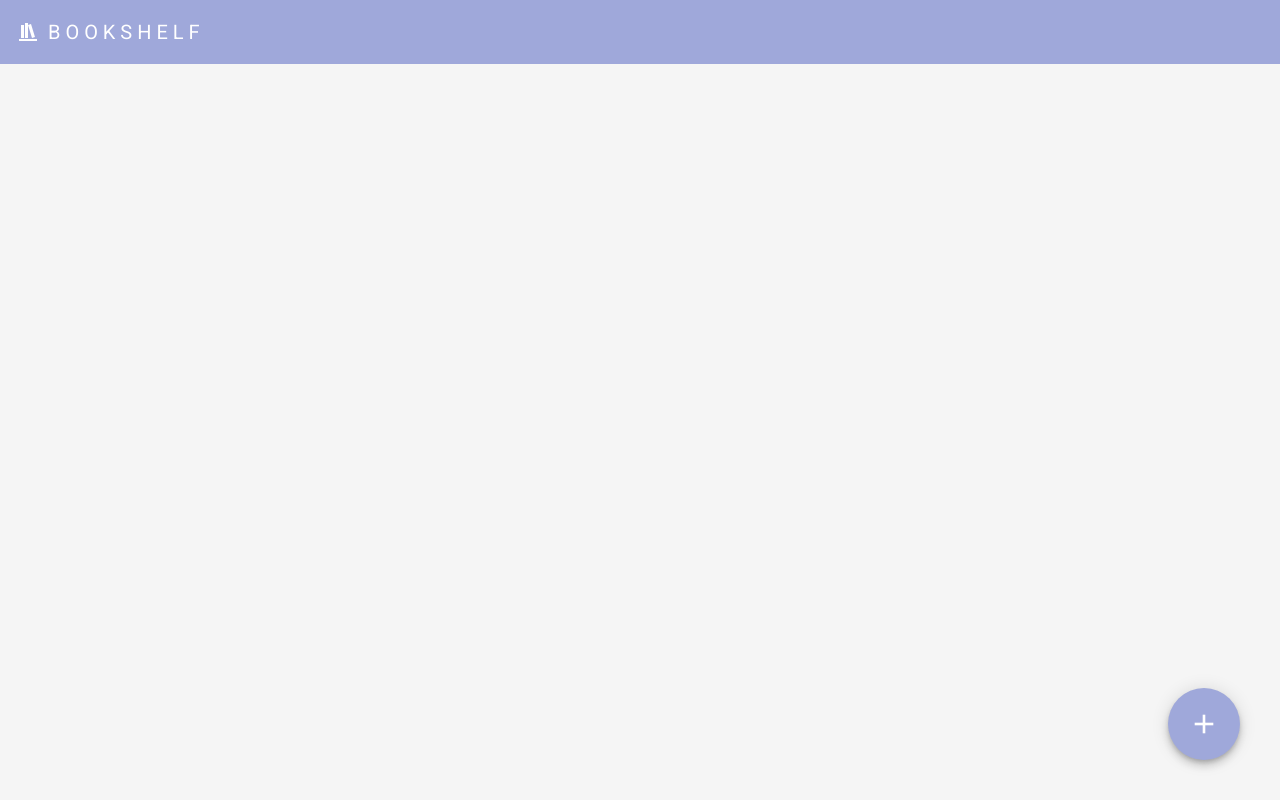
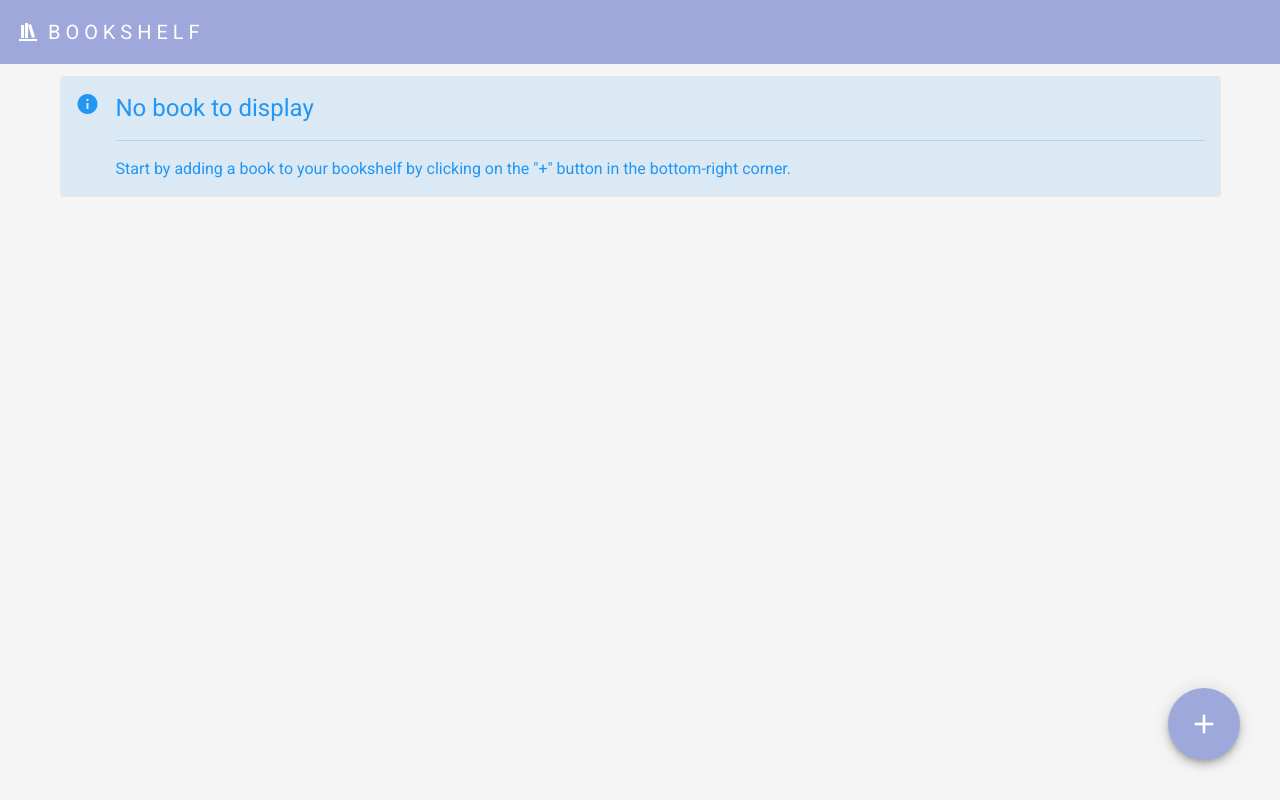
Before and after one commit to mathildemichau/bookshelf, a Vue app: page / in a window 1280 px wide. Built offline with nearby package versions, Linux system fonts and the light colour scheme.

Commit message:
renamed close-dialog event to close for AddBookDialog component and added alert for BooksRead view when no books are fetched

```diff
--- a/src/components/AddBookDialog.vue
+++ b/src/components/AddBookDialog.vue
@@ -14,7 +14,7 @@
       </v-card-text>
       <v-card-actions>
         <v-spacer></v-spacer>
-        <v-btn color="red darken-1" text @click="closeDialog">Close</v-btn>
+        <v-btn color="red darken-1" text @click="close">Close</v-btn>
         <v-btn color="blue darken-1" text @click="saveBook">Save</v-btn>
       </v-card-actions>
     </v-card>
@@ -46,8 +46,8 @@ export default {
       this.$emit("add-book", newBook);
       this.closeDialog()
     },
-    closeDialog: function() {
-      this.$emit('close-dialog');
+    close: function() {
+      this.$emit('close');
     }
   }
 };
--- a/src/views/BooksRead.vue
+++ b/src/views/BooksRead.vue
@@ -1,8 +1,13 @@
 <template>
   <v-container>
+    <v-alert text type="info" v-if="books.length == 0">
+      <h3 class="headline">No book to display</h3>
+      <v-divider class="my-4 info" style="opacity: 0.22"></v-divider>
+      <div>
+        Start by adding a book to your bookshelf by clicking on the "+" button in the bottom-right corner.
+      </div>
+    </v-alert>
     <v-row class="ma-6">
-      <add-book-dialog :show="showAddBookDialog" @add-book="addBook($event)" @close-dialog="showAddBookDialog = false" />
-
       <v-col class="no-grow" v-for="book in books" :key="book.title">
         <book-card
           :author="book.author"
@@ -12,6 +17,11 @@
       </v-col>
     </v-row>
 
+    <add-book-dialog
+      :show="showAddBookDialog"
+      @add-book="addBook($event)"
+      @close="showAddBookDialog = false"
+    />
     <add-new-resource-button @create-new-resource="showAddBookDialog = true" />
   </v-container>
 </template>
@@ -20,7 +30,6 @@
 import BookCard from "@/components/BookCard";
 import AddBookDialog from "@/components/AddBookDialog";
 import AddNewResourceButton from "@/components/AddNewResourceButton";
-
 
 export default {
   name: "BooksRead",
```
